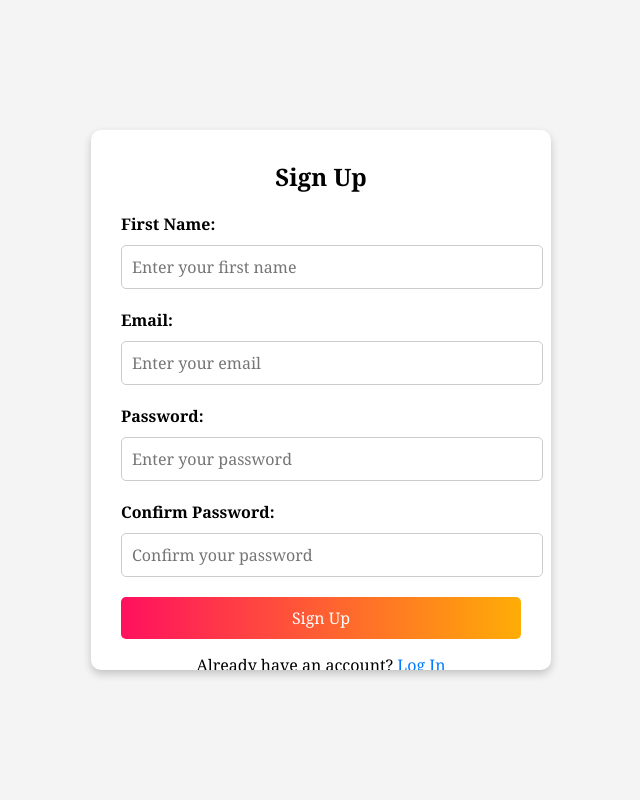
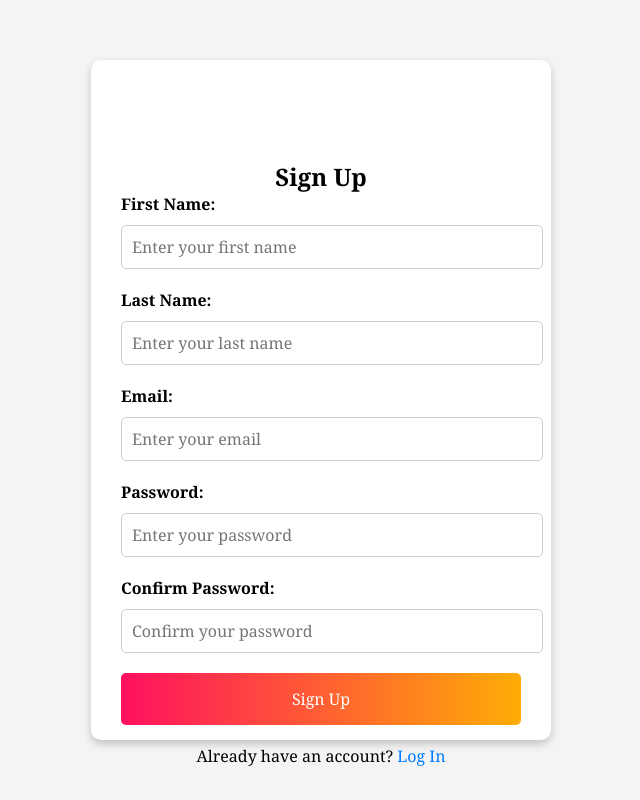
Before and after one commit to Breeshty/The-BookArc, a Flask app: page /signup in a window 1280 px wide. Shown: the whole page, without its empty margins (319-959 px from the left). Run offline with Flask 3, Linux system fonts and the light colour scheme.

Commit message:
last_name

```diff
--- a/main.py
+++ b/main.py
@@ -29,7 +29,7 @@ def login():
         if conn:
             cursor = conn.cursor()
             cursor.execute(
-                "SELECT * FROM users WHERE email = %s AND password = %s",
+                "SELECT * FROM user WHERE email = %s AND password = %s",
                 (email, password),
             )
             user = cursor.fetchone()
@@ -46,6 +46,7 @@ def login():
 def signup():
     if request.method == "POST":
         first_name = request.form.get("first_name")
+        last_name = request.form.get("last_name")
         email = request.form.get("email")
         password = request.form.get("password")
         confirm_password = request.form.get("confirm_password")
@@ -59,8 +60,8 @@ def signup():
             cursor = conn.cursor()
             try:
                 cursor.execute(
-                    "INSERT INTO users (first_name, email, password) VALUES (%s, %s, %s)",
-                    (first_name, email, password),
+                    "INSERT INTO user (first_name, last_name, email, password) VALUES (%s, %s, %s,%s)",
+                    (first_name, last_name, email, password),
                 )
                 conn.commit()
                 conn.close()
--- a/templates/signup.html
+++ b/templates/signup.html
@@ -21,16 +21,16 @@
       }
       .form-box {
         background: #fff;
-        padding: 30px;
+        padding: 100px 30px; /* Add padding inside the box */
         border-radius: 10px;
         box-shadow: 0 4px 8px rgba(0, 0, 0, 0.2);
         width: 100%;
-        max-width: 400px;
+        max-width: 400px; /* Keep max width */
         text-align: center;
+        margin: 0 auto; /* Center horizontally */
+        overflow: visible; /* Ensure no content is hidden */
       }
-      h2 {
-        margin-bottom: 20px;
-      }
+
       .form-group {
         margin-bottom: 15px;
         text-align: left;
@@ -49,7 +49,7 @@
       }
       .submit-btn {
         width: 100%;
-        padding: 10px;
+        padding: 15px; /* Make the button larger */
         background-color: #007bff;
         color: white;
         border: none;
@@ -61,7 +61,7 @@
         background-color: #0056b3;
       }
       .text-center {
-        margin-top: 15px;
+        margin-top: 20px;
       }
       .text-center a {
         color: #007bff;
@@ -84,6 +84,17 @@
             class="input-field"
             name="first_name"
             placeholder="Enter your first name"
+            required
+          />
+        </div>
+        <div class="form-group">
+          <label for="last_name">Last Name:</label>
+          <input
+            type="text"
+            id="last_name"
+            class="input-field"
+            name="last_name"
+            placeholder="Enter your last name"
             required
           />
         </div>
```
